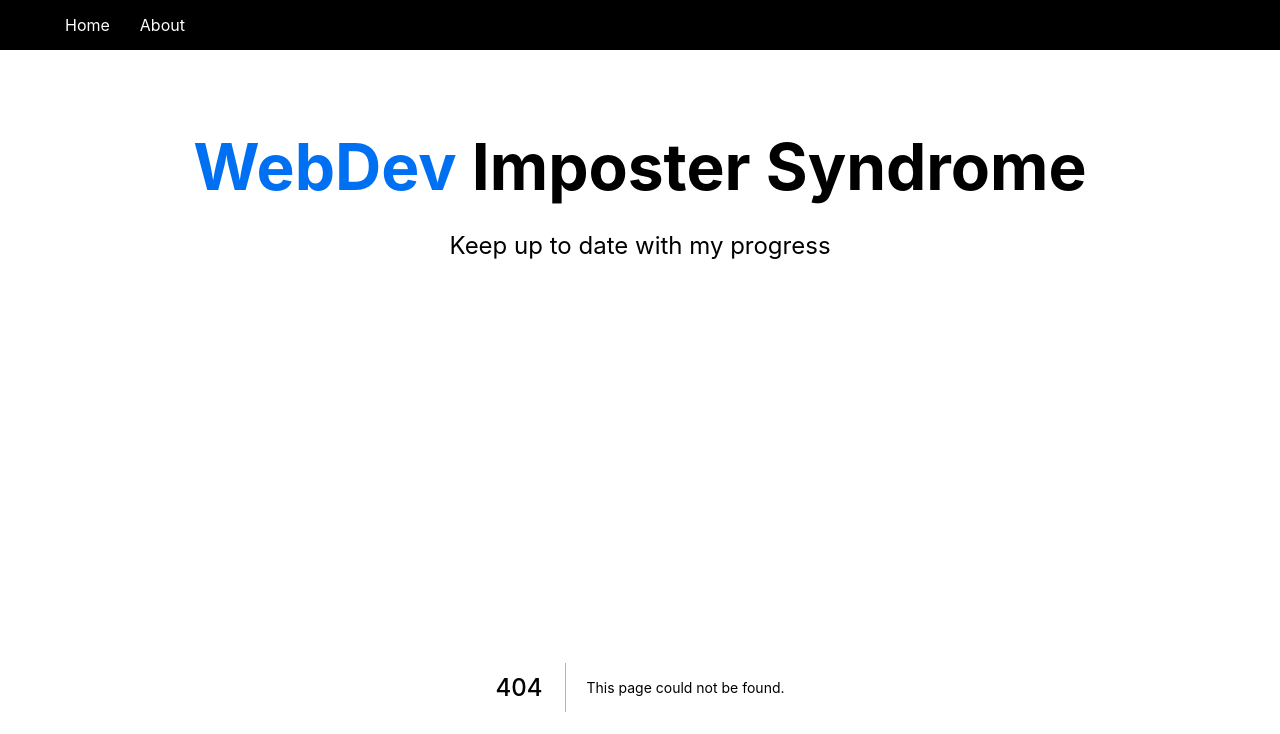
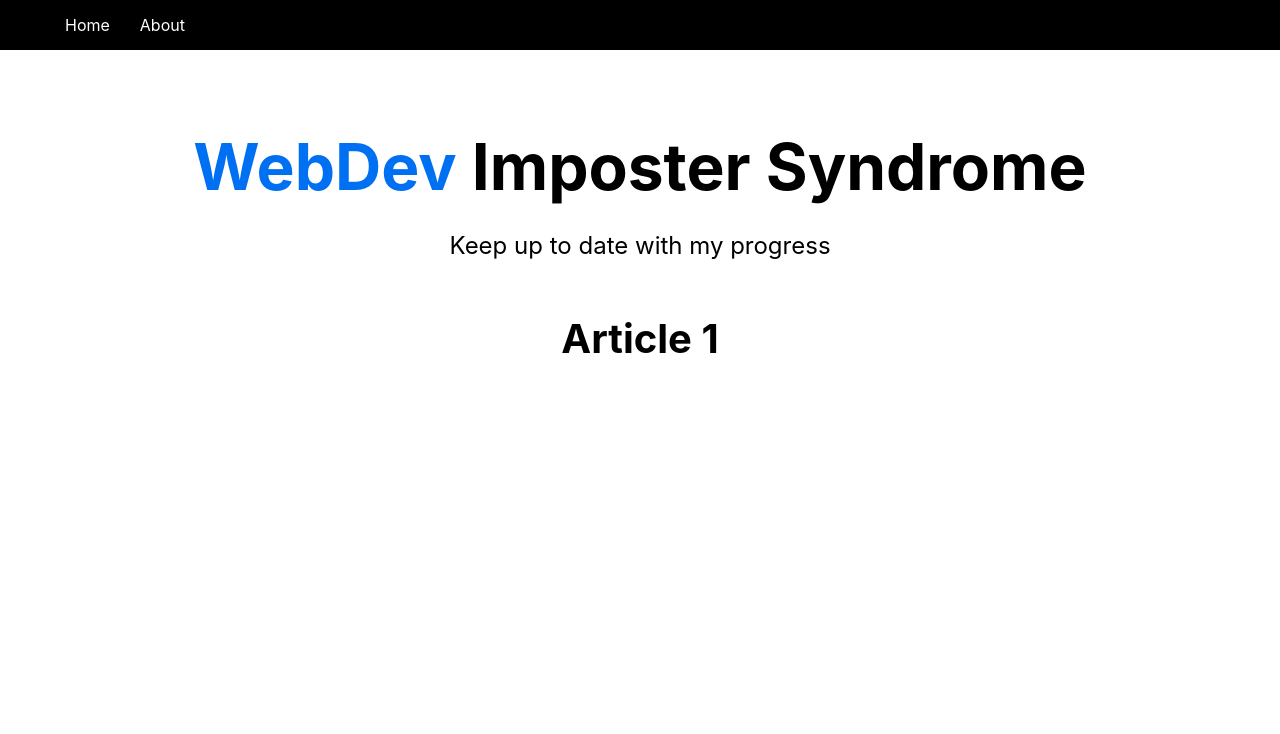
Before and after one commit to cdrmr18/next-practice-app, a Next.js app: page /article/1 in a window 1280 px wide. Before the commit this address had no page. Shown: the top 734 px of the page. Built offline with nearby package versions, Linux system fonts and the light colour scheme.

Commit message:
add subroutes for articles

```diff
--- /dev/null
+++ b/pages/article/[id]/index.js
@@ -0,0 +1,13 @@
+import { useRouter } from 'next/router';
+const article = () => {
+  const router = useRouter();
+  const { id } = router.query;
+
+  return (
+    <div>
+      <h1>Article {id} </h1>
+    </div>
+  );
+};
+
+export default article;
```
